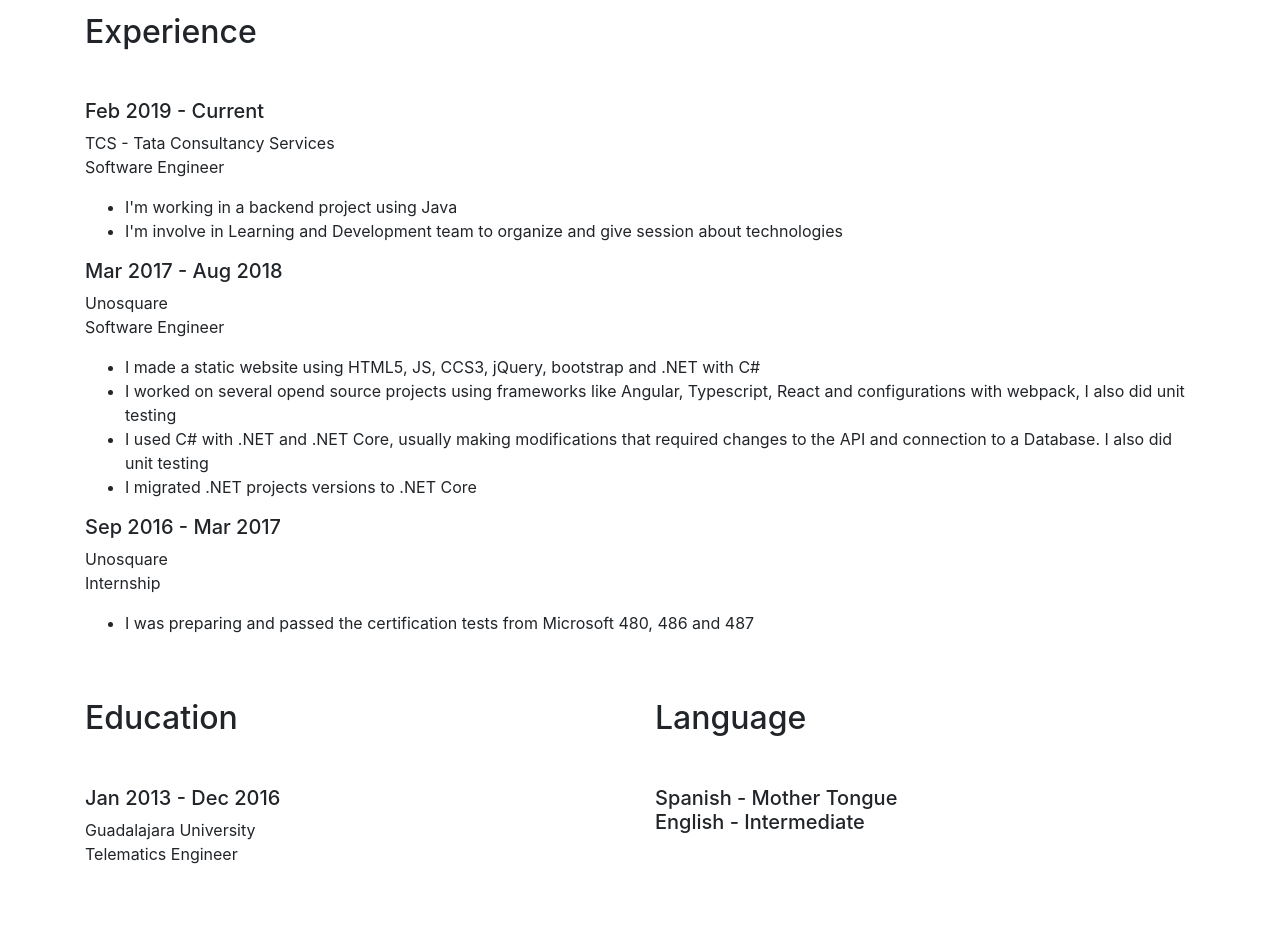
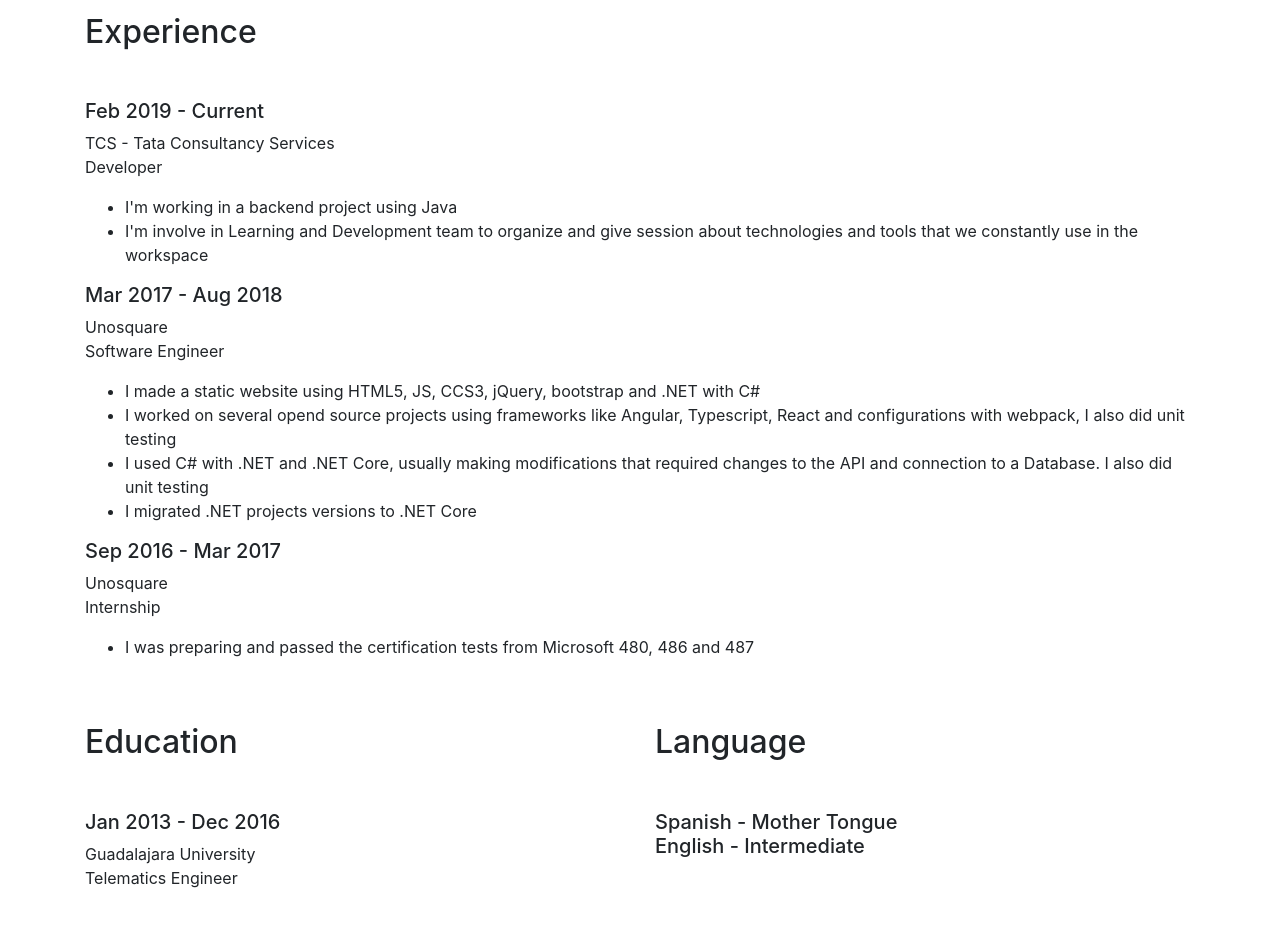
Before and after one commit to israelramosm/isram.github.io, a plain HTML site: page index.html in a window 1280 px wide. Shown: the part 800-1727 px from the top of the page. Drawn offline with nearby package versions, Linux system fonts and the light colour scheme.

Commit message:
Description changed

```diff
--- a/index.html
+++ b/index.html
@@ -122,10 +122,10 @@
         <h2 class="mb-5 mt-5">Experience</h2>
         <div>
           <h5>Feb 2019 - Current</h5>
-          <p>TCS - Tata Consultancy Services <br /> Software Engineer</p>
+          <p>TCS - Tata Consultancy Services <br /> Developer</p>
           <ul>
             <li>I'm working in a backend project using Java</li>
-            <li>I'm involve in Learning and Development team to organize and give session about technologies</li>
+            <li>I'm involve in Learning and Development team to organize and give session about technologies and tools that we constantly use in the workspace</li>
           </ul>
         </div>
         <div>
```
